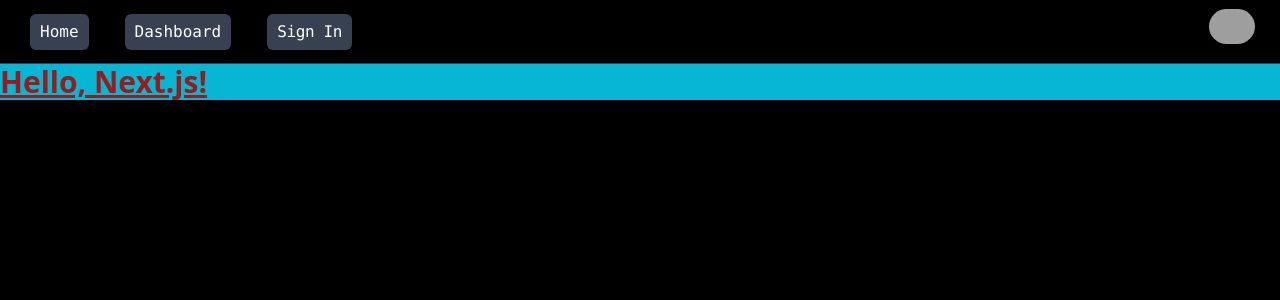
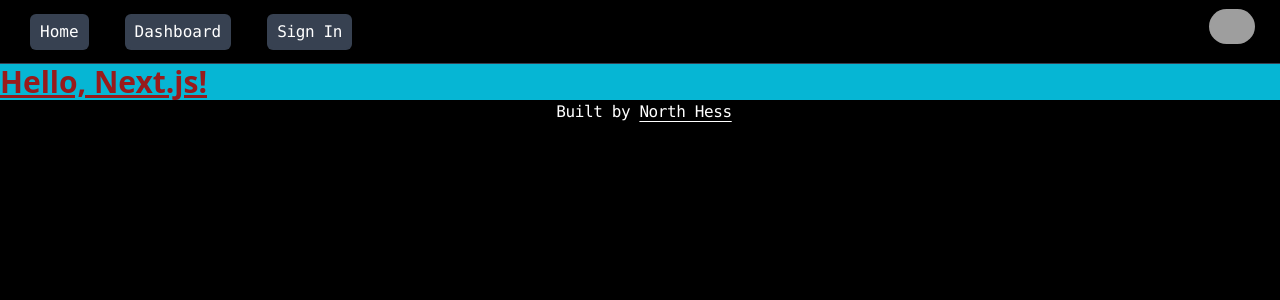
Before and after one commit to North-Hess/StickyNotes, a Next.js app: page / in a window 1280 px wide. Shown: the top 300 px of the page. Built offline with nearby package versions, Linux system fonts and the light colour scheme; no server answers; grey boxes are pictures that could not be loaded.

Commit message:
Added footer
Footer added that links to my GitHub

```diff
--- a/src/app/layout.tsx
+++ b/src/app/layout.tsx
@@ -22,6 +22,15 @@
           </header>
           <main>{children}</main>
         </SessionProvider>
+        <footer className="pl-2 text-center font-mono tracking-tight text-white">
+          Built by{" "}
+          <a
+            href="https://github.com/North-Hess/"
+            className="underline underline-offset-4"
+          >
+            North Hess
+          </a>
+        </footer>
       </body>
     </html>
   );
```
